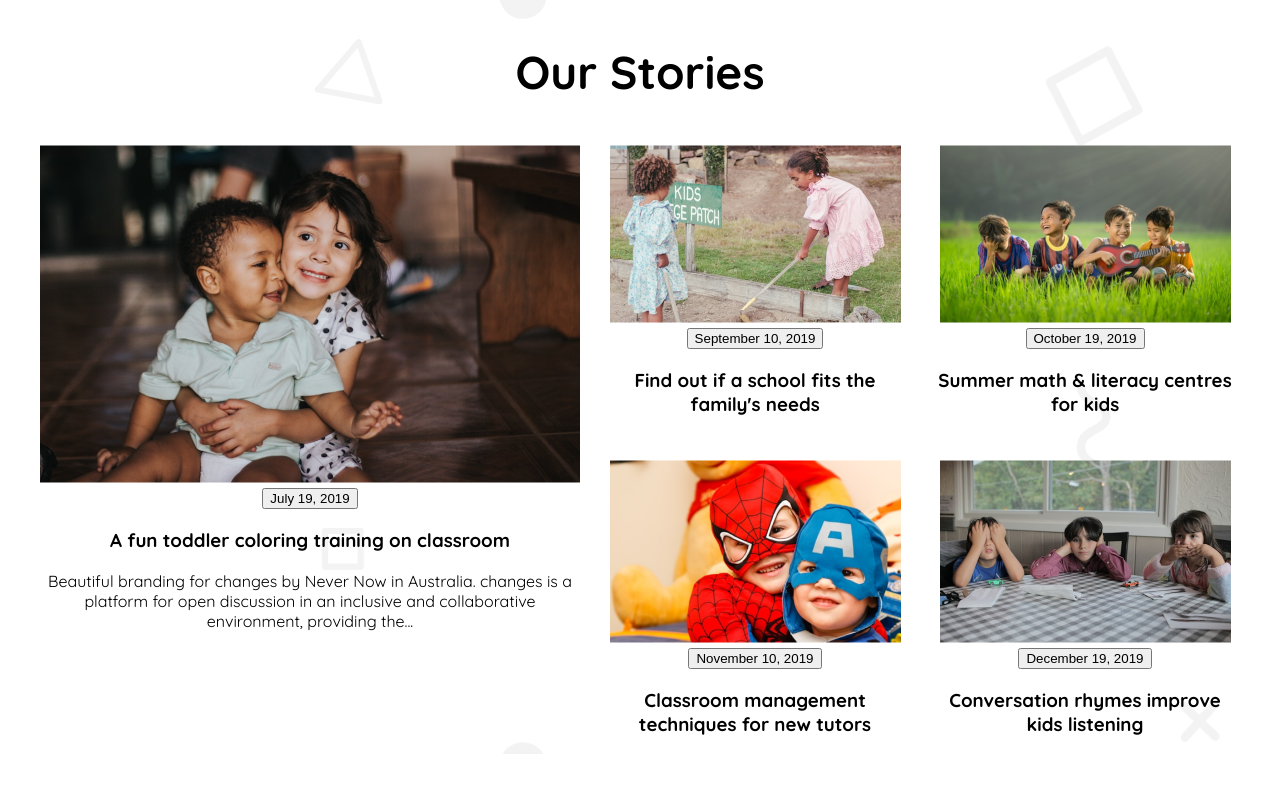
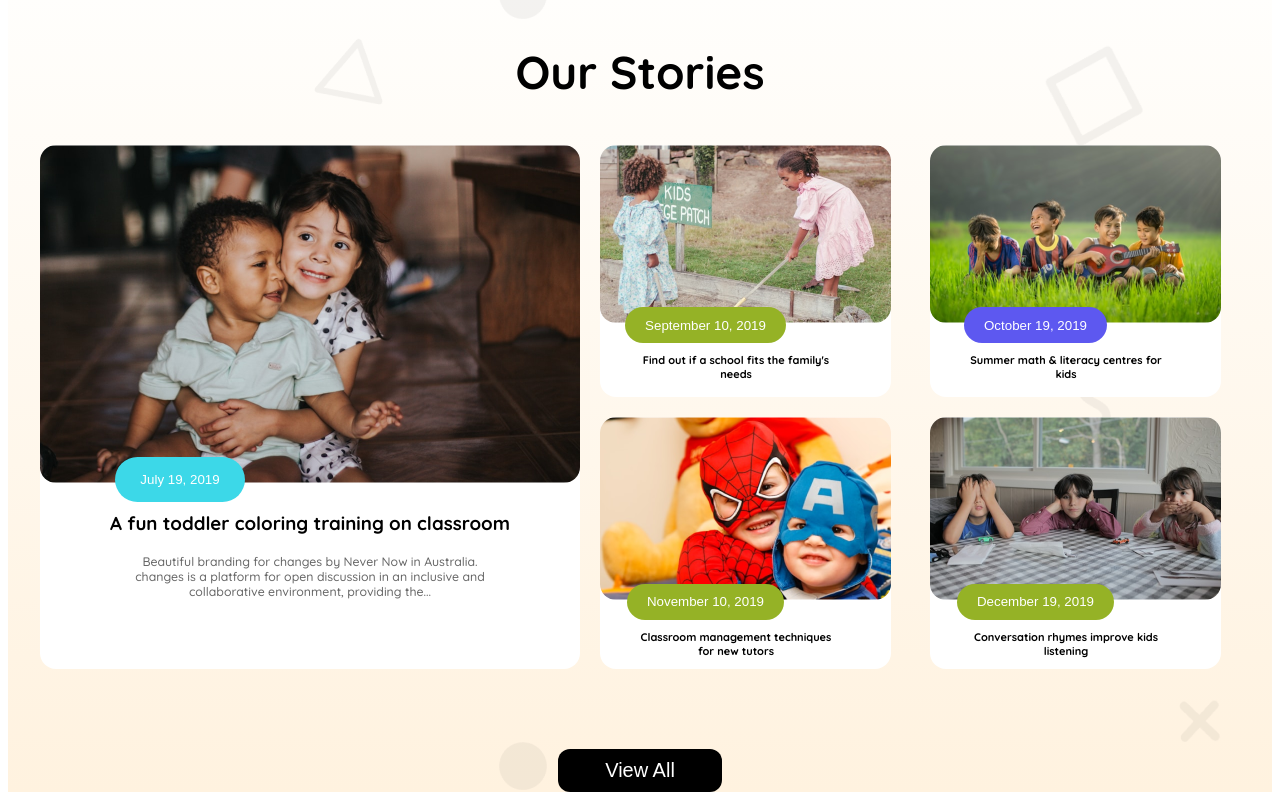
Before and after one commit to student-webdev-ph/Assignment-2, a plain HTML site: page index.html in a window 1280 px wide. Shown: the part 1586-2386 px from the top of the page. Before the commit the page ends 2348 px from the top, so only its background shows below. Drawn offline with Linux system fonts and the light colour scheme.

Commit message:
second section added

```diff
--- a/index.html
+++ b/index.html
@@ -7,7 +7,7 @@
     <link rel="stylesheet" href="styles/assignment.css">
 </head>
 <body>
-    <header>
+    <header class="hide">
         <nav class="navbar display-flex hide">
             <div class="display-flex">
                 <img class="banner-picture" src="assets/logo.png" alt="logo">
@@ -37,7 +37,7 @@
 
 
     <main>
-        <section class="first-section">
+        <section class="first-section hide">
             <h3 class="section-title">Standard Curriculum</h3>
             <!-- div.all-curriculum>div.card*3>img+h5+p.curriculum-description+button -->
             <div class="all-curriculum display-flex">
@@ -66,37 +66,38 @@
 
 
         <section class="second-section">
-            <h3 class="section-title">Our Stories</h3>
+            <h3 class="section-title-2">Our Stories</h3>
             <div class="stories">
-                <div class="stories-image" id="story-img-1">
-                    <img src="assets/story-1.png" alt="">
-                    <button>July 19, 2019</button>
-                    <h3>A fun toddler coloring training on classroom</h3>
-                    <p>Beautiful branding for changes by Never Now in Australia.
-                        changes is a platform for open discussion in an inclusive and
-                        collaborative environment, providing the...</p>
+                <div class="memories hide" id="memory-box-1">
+                    <img class="images" src="assets/story-1.png" alt="">
+                    <button class="btn-biue">July 19, 2019</button>
+                    <div>
+                        <h3>A fun toddler coloring training on classroom</h3>
+                        <p id="memory-description">Beautiful branding for changes by Never Now in Australia. <br>changes is a platform for open discussion in an inclusive                and<br>collaborative environment, providing the...</p>
+                    </div>
                 </div>
-                <div class="stories-image" id="story-img-2">
-                    <img src="assets/story-2.png" alt="">
-                    <button>September 10, 2019</button>
-                    <h3>Find out if a school fits the family's needs</h3>
+                <div class="memories" id="memory-box-2">
+                    <img class="images" src="assets/story-2.png" alt="">
+                    <button class="btn-parrot">September 10, 2019</button>
+                    <h3 class="memory-title">Find out if a school fits the family's needs</h3>
                 </div>
-                <div class="stories-image" id="story-img-3">
-                    <img src="assets/story-3.png" alt="">
-                    <button>October 19, 2019</button>
-                    <h3>Summer math & literacy centres for kids</h3>
+                <div class="memories" id="memory-box-3">
+                    <img class="images" src="assets/story-3.png" alt="">
+                    <button class="btn-violet">October 19, 2019</button>
+                    <h3 class="memory-title">Summer math & literacy centres for kids</h3>
                 </div>
-                <div class="stories-image" id="story-img-4">
-                    <img src="assets/story-4.png" alt="">
-                    <button>November 10, 2019</button>
-                    <h3>Classroom management techniques for new tutors</h3>
+                <div class="memories" id="memory-box-4">
+                    <img class="images" src="assets/story-4.png" alt="">
+                    <button class="btn-parrot">November 10, 2019</button>
+                    <h3 class="memory-title">Classroom management techniques for new tutors</h3>
                 </div>
-                <div class="stories-image" id="story-img-5">
-                    <img src="assets/story-5.png" alt="">
-                    <button>December 19, 2019</button>
-                    <h3>Conversation rhymes improve kids listening</h3>
+                <div class="memories" id="memory-box-5">
+                    <img class="images" src="assets/story-5.png" alt="">
+                    <button class="btn-parrot">December 19, 2019</button>
+                    <h3 class="memory-title">Conversation rhymes improve kids listening</h3>
                 </div>
             </div>
+            <button class="btn-primary">View All</button>
         </section>
     </main>
 
--- a/styles/assignment.css
+++ b/styles/assignment.css
@@ -9,7 +9,7 @@ a {
     color: white;
 }
 main{
-    background-image: url(/assets/bg.png);
+    background-image: url("/assets/bg.png"),linear-gradient(rgb(255, 255, 255),rgb(255, 254, 252), rgb(255, 242, 223));
 }
 
 .display-flex{
@@ -99,7 +99,7 @@ main{
 .first-section{
     text-align: center;
 }
-.section-title{
+.section-title, .section-title-2{
     font-size: 2.87rem;
     font-weight: 700;
 }
@@ -119,7 +119,7 @@ main{
 
 /* CARD GRADIENT Style */
 #card-1{
-    background: linear-gradient(rgb(218, 238, 247),rgb(255, 255, 255))
+    background:linear-gradient(rgb(218, 238, 247),rgb(255, 255, 255))
 }
 #card-2{
     background: linear-gradient(rgb(252, 244, 228),rgb(255, 255, 255))
@@ -179,17 +179,79 @@ main{
     grid-template-columns: repeat(3,1fr);
     grid-template-rows: repeat(2,1fr);
     gap: 20px;
+    margin-bottom: 80px;
 }
-#story-img-1{
+#memory-box-1{
     grid-row: span 2;
 }
 
 
-.stories-image{
-    /* border: 1px solid red; */
+
+.memories{
+    border-radius: 16px;
+    background-color: #ffffff;
+    max-width: 100%;
+}
+.images{
+    border-radius: 16px;
+}
+#memory-box-2, #memory-box-3,#memory-box-4,#memory-box-5{
+    width: 291px;
+}
+.memory-title{
+    margin-top: -10px;
+}
+#memory-description{
+    font-size: 12.34px;
+    color: #666666;
+    font-weight: 500;
+}
+.memories > div{
+    margin-top: -70px;
+    text-align: center;
+    padding: 30px;
 }
 
+.memory-title{
+    padding-left: 37px;
+    font-size: 11px;
+    width: 198px;
+    font-weight: bold;
+}
 
+.btn-biue{
+    color: #ffffff;
+    background-color: #3CD8E8;
+    border: none;
+    border-radius: 47px;
+    font-size: 13.34px;
+    padding: 14.38px 25px 15.34px 25px;
+    position: relative;
+    top: -30px;
+    right: 130px;
+}
+.btn-parrot{
+    color: #ffffff;
+    background-color: #95B226;
+    border: none;
+    border-radius: 47px;
+    font-size: 13.34px;
+    padding: 10.38px 20px 10.34px 20px;
+    position: relative;
+    top: -20px;
+    right: 40px;
+}
+.btn-violet{
+    color: #ffffff;
+    background-color: #5D58F0;
+    border: none;
+    border-radius: 47px;
+    font-size: 13.34px;
+    padding: 10.38px 20px 10.34px 20px;
+    position: relative;
+    top: -20px;
+    right: 40px;
+}
 /* responsive for iphone 13 & 14 */
 @media screen and (max-width:570px){
     .hide, .next{
@@ -231,4 +293,24 @@ main{
         padding: 43px 30px;
         margin: 5px 10px;
     }
+    .section-title-2{
+        font-size: 26px;
+        text-align: center;
+        max-width: 100%;
+    }
+    .stories{
+        grid-template-columns: repeat(2,1fr);
+        align-items: center;
+        justify-content: space-around;
+        width: 100%;
+        margin: 0 0;
+        /* gap: 5px; */
+        column-gap: 3px;
+    }
+    .images{
+        width: 80%;
+    }
+    .btn-biue, .btn-parrot, .btn-violet{
+        padding: 10px 20px;
+    }
 }
```
